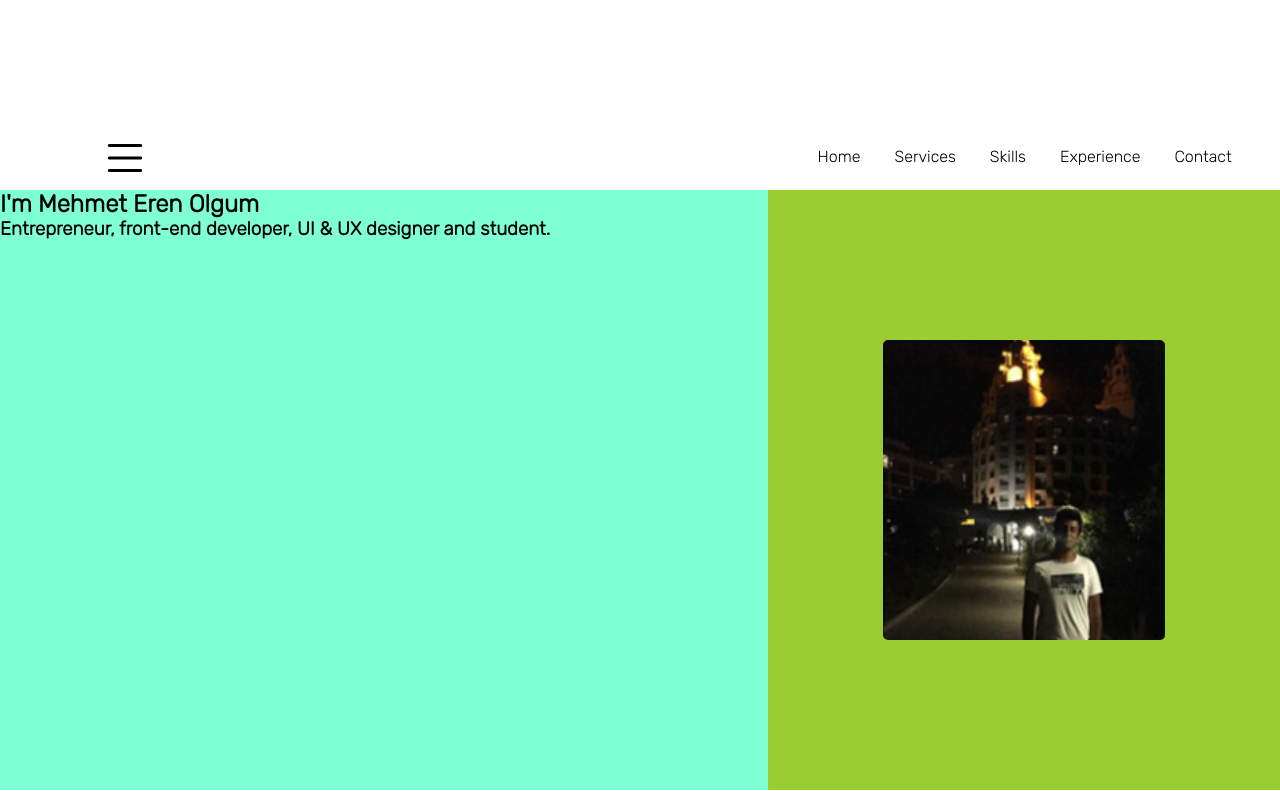
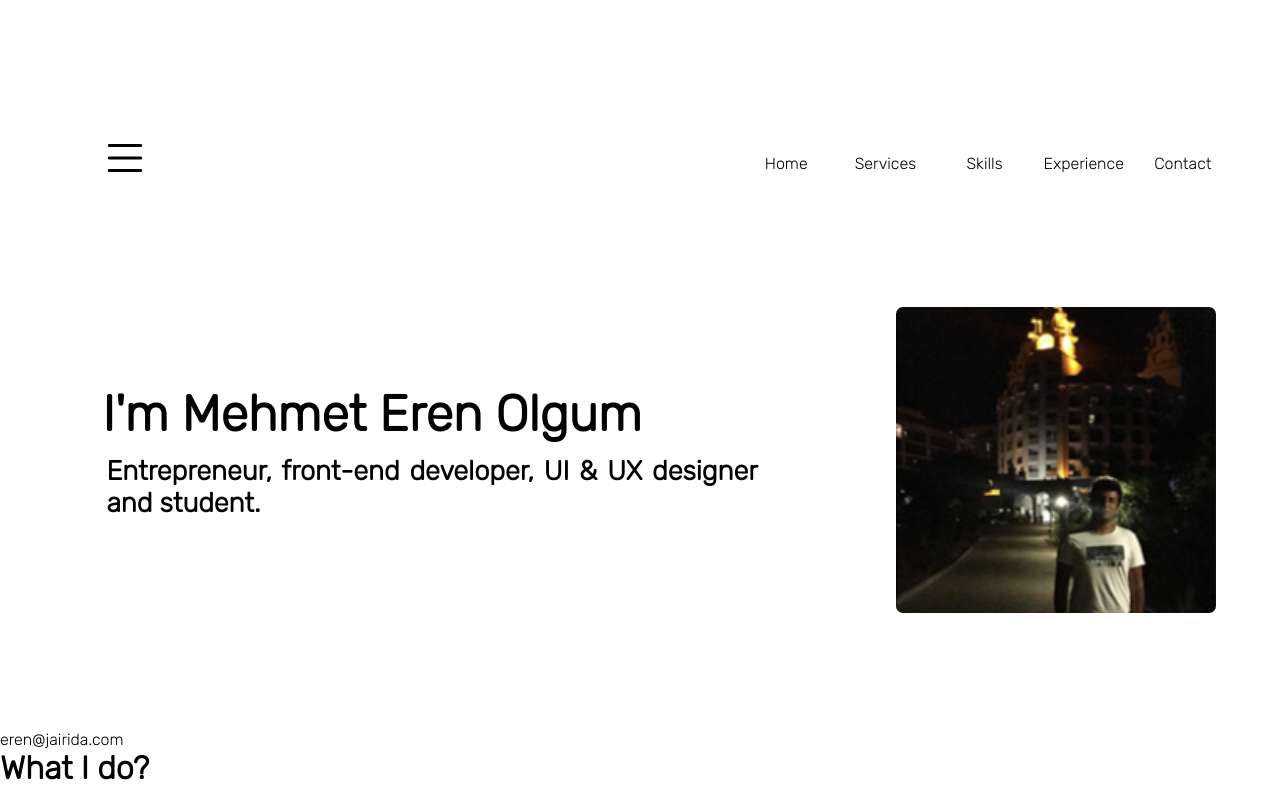
Before and after one commit to JuliVelasques/primer-tp-final, a React (Vite) app in the folder primer-tp-final/: page / in a window 1280 px wide. Shown: the part 1040-1831 px from the top of the page. Built offline with nearby package versions, Linux system fonts and the light colour scheme.

Commit message:
Add jsx and css progress

```diff
--- a/primer-tp-final/src/App.css
+++ b/primer-tp-final/src/App.css
@@ -168,30 +168,63 @@
     flex-direction: row;
     align-items: end;
     justify-content: start;
-    width: 38%;
+    width: 43%;
     padding: 7px;
+
 }
 button{
-    margin: 7px;
-    padding: 10px;
-    background-color:white;
+    margin: 0.5px;
+    display: flex;
+    align-items: center;
+    justify-content: center;
+    padding: 10px ;
+    width: 18.3%;
     border: none;
     font-size: medium;
+    background-color: white;
 }
 .textoEImagen{
+    height: 540px;
+    width: 95%;
     display: flex;
-    background-color: aquamarine;
-    height: 600px;
+    flex-direction: row;
     justify-content: space-between;
+}
+.texto-h{
+    width: 70%;
+    display: flex;
+    flex-direction: column;
+    justify-content: center;
+    align-items: center;
+}
+.tituloTexto{
+    font-size: 50px;
+    height: 13%;
+    width: 76%;
+    text-align: start;
+}
+.distincionDeLetra{
+    font-weight:900;
+}
+.textoSubtitulo{
+    height: 15%;
+    width: 78%;
+    font-size: 27px;
+    text-align: justify;
+    padding-left: 1.5%;
 }
 .miImagen1{
     display: flex;
-    flex-direction: row;
-    background-color: yellowgreen;
-    justify-content: center;
+    justify-content: end;
     align-items: center;
-    width: 40%;
+    width: 30%;
 }
+.imagen1{
+    width: 320px;
+    border-radius: 7px;
+}
+
+
 .div-whatIDo{
     display: flex;
     justify-content: space-evenly;
--- a/primer-tp-final/src/App.jsx
+++ b/primer-tp-final/src/App.jsx
@@ -64,12 +64,12 @@ function App() {
           <div className='textoEImagen'>
             <div className='texto-h'>
               <h1 className='tituloTexto'>
-                I'm <b>Mehmet Eren Olgum</b>
+                I'm <b className='distincionDeLetra'>Mehmet Eren Olgum</b>
               </h1>
-              <h3 className='texto-p'>Entrepreneur, front-end developer, UI & UX designer and student.</h3>
+              <h3 className='textoSubtitulo'>Entrepreneur, front-end developer, UI & UX designer and student.</h3>
             </div>
             <div className='miImagen1'>
-              <img className='imagen' src={logo} alt="Imagen" />
+              <img className='imagen1' src={logo} alt="Imagen" />
             </div>
           </div>
           <div>
```
